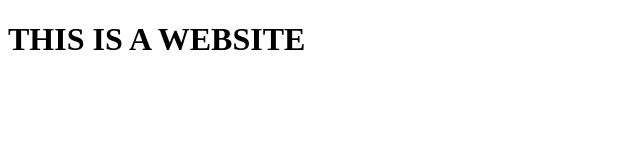
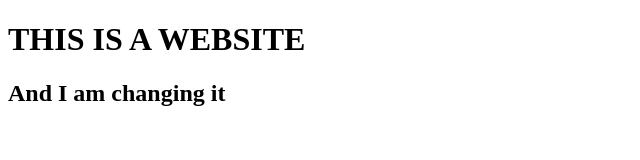
Before and after one commit to Shaurya609/practice, a plain HTML site: page index.html in a window 1280 px wide. Shown: the whole page, without its empty margins (0-640 px from the left). Drawn offline with Linux system fonts and the light colour scheme.

Commit message:
Second Commit

```diff
--- a/index.html
+++ b/index.html
@@ -8,5 +8,6 @@
 </head>
 <body>
     <h1>THIS IS A WEBSITE</h1>
+    <h2>And I am changing it</h2>
 </body>
 </html>
```
